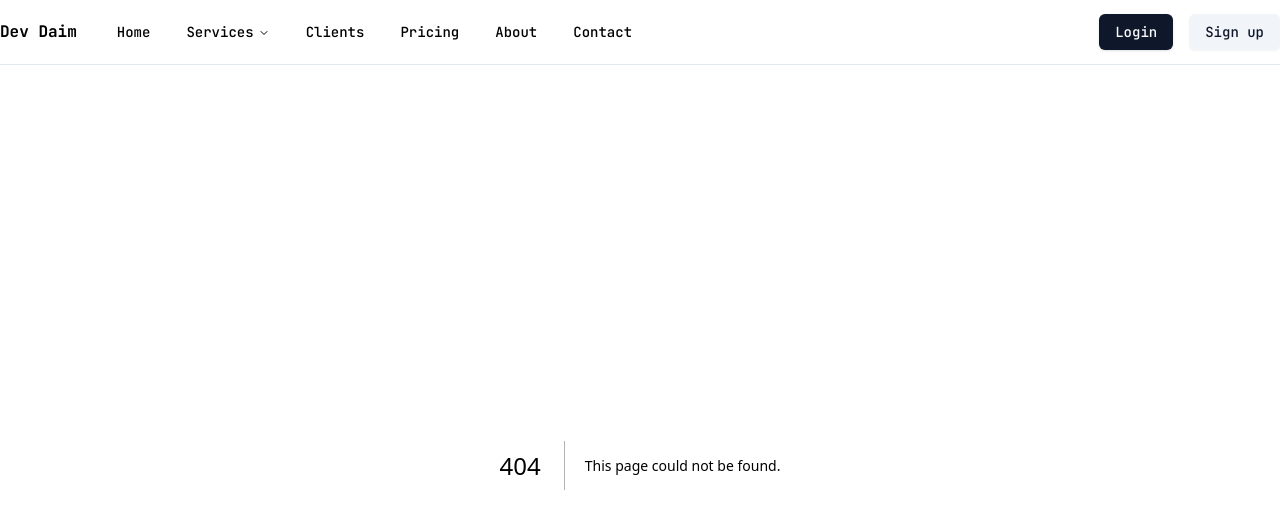
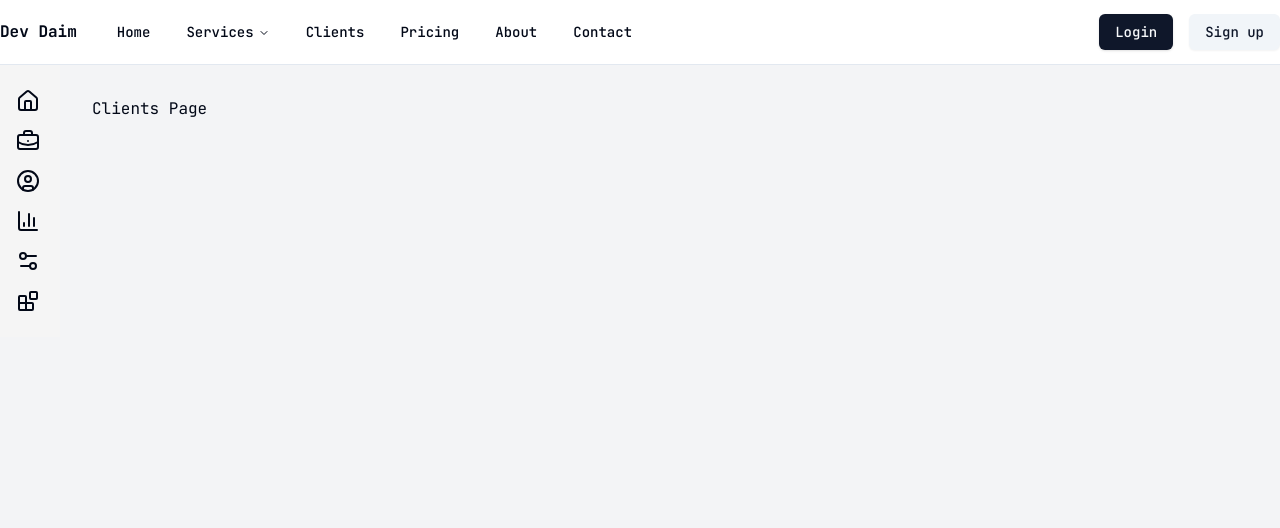
Before and after one commit to dev-work6/freelancing, a Next.js app: page /admin/clients in a window 1280 px wide. Before the commit this address had no page. Shown: the top 528 px of the page. Built offline with nearby package versions, Linux system fonts and the light colour scheme.

Commit message:
Clients  Payment Page

```diff
--- /dev/null
+++ b/app/(dashboard)/admin/clients/page.tsx
@@ -0,0 +1,9 @@
+import React from 'react'
+
+const page = () => {
+  return (
+    <div>Clients Page</div>
+  )
+}
+
+export default page
```
